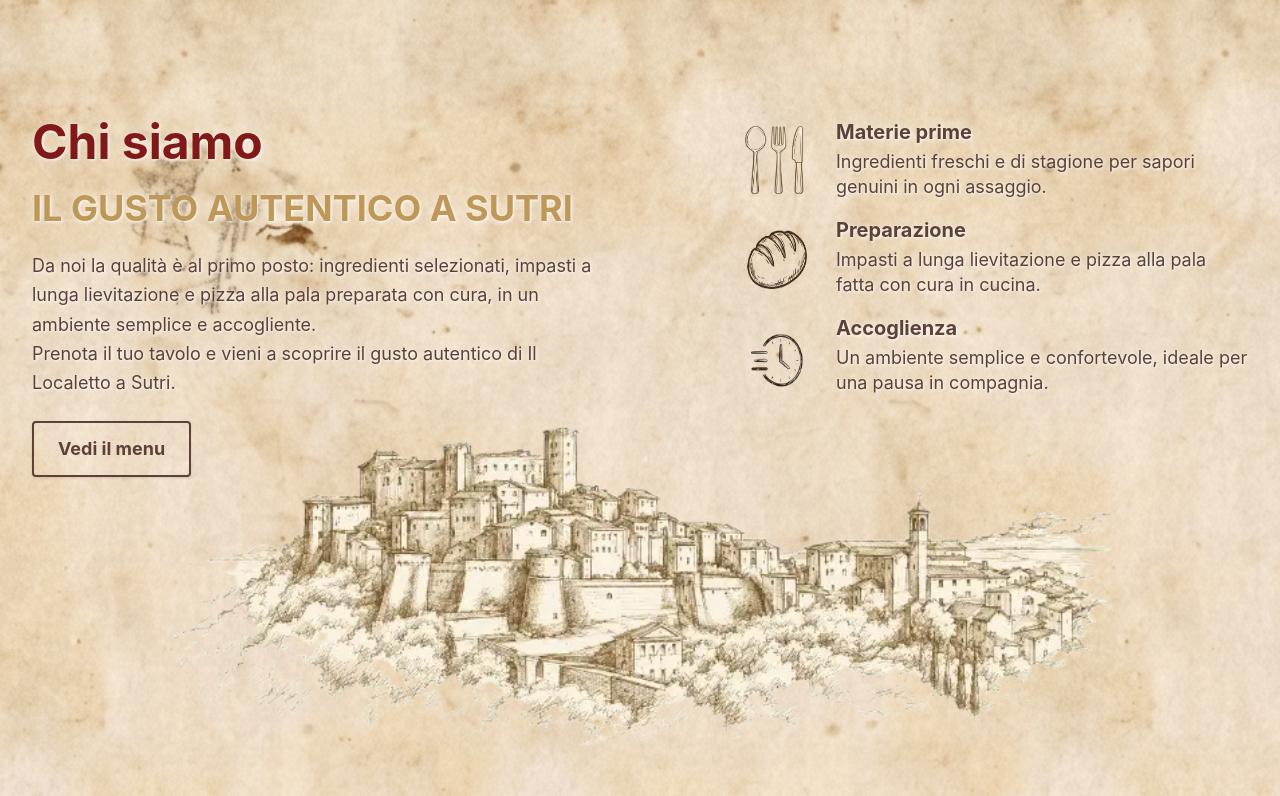
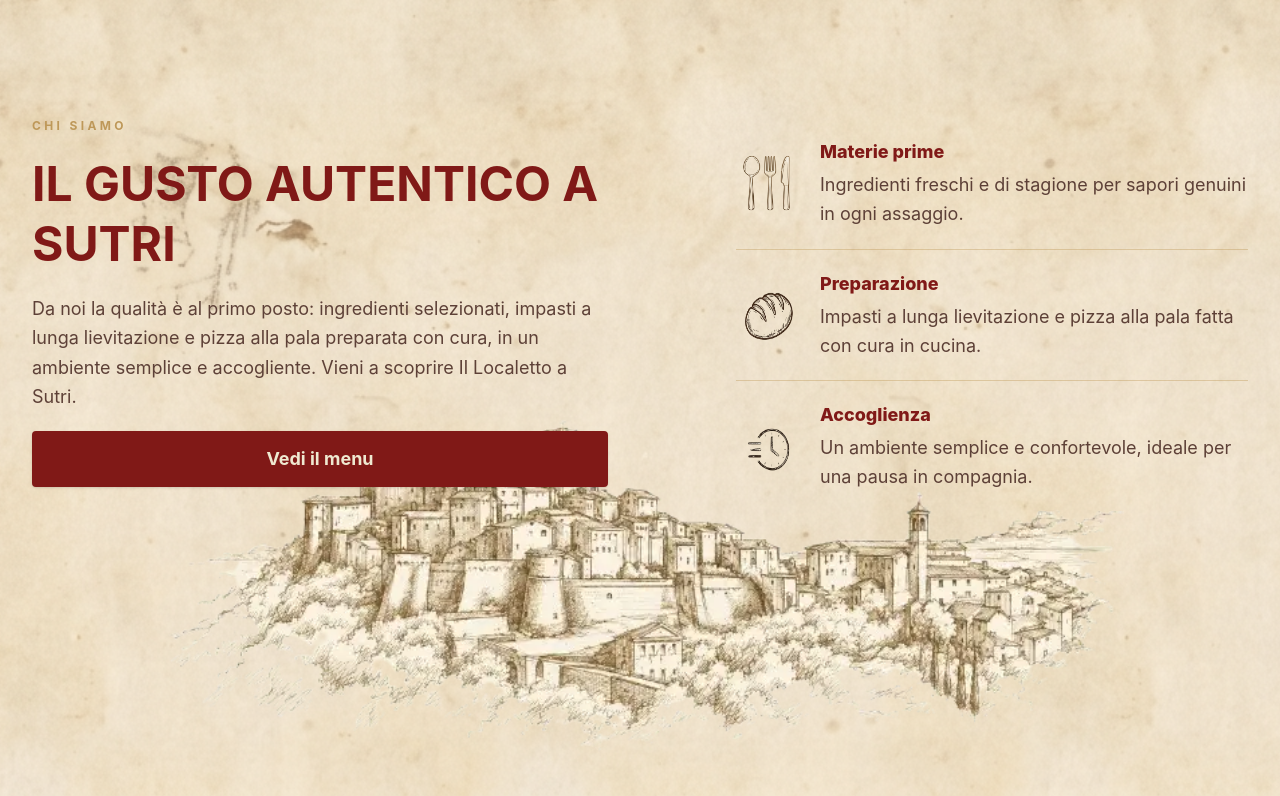
Before and after one commit to Gxbriel99/ilLocaletto_nextjs, a Next.js app: page / in a window 1280 px wide. Shown: the part 882-1678 px from the top of the page. Built offline with nearby package versions, Linux system fonts and the light colour scheme.

Commit message:
Terminate modifiche

```diff
--- a/src/app/components/blocks/About.tsx
+++ b/src/app/components/blocks/About.tsx
@@ -29,9 +29,9 @@ export default function About() {
   return (
     <section
       id="chi-siamo"
-      className="relative min-h-screen w-full overflow-hidden md:h-screen"
+      className="relative w-full overflow-hidden md:min-h-screen md:h-screen"
     >
-      <div className="pointer-events-none absolute inset-x-0 -top-20 z-[1] h-[calc(100%+5rem)] w-full overflow-hidden md:-top-15 md:h-[calc(100%+4rem)]">
+      <div className="pointer-events-none absolute inset-0 z-[1] w-full overflow-hidden md:inset-x-0 md:-top-15 md:top-auto md:h-[calc(100%+4rem)]">
         <Image
           src="/test.png"
           alt=""
@@ -43,50 +43,55 @@ export default function About() {
           className="object-cover object-[center_32%] md:object-[center_45%]"
           aria-hidden
         />
+        <div className="absolute inset-0 hidden bg-localetto-cream/40 md:block" />
       </div>
 
-      <div className="relative z-20 mx-auto w-full max-w-7xl px-4 pb-8 pt-[18vh] sm:px-6 sm:pb-10 sm:pt-[9vh] md:px-8 md:pb-[40vh] md:pt-[10vh] lg:top-[15vh] lg:px-8 lg:pb-0 lg:pt-0">
-        <div className="flex flex-col gap-16 sm:gap-20 md:grid md:grid-cols-2 md:items-start md:gap-x-10 md:gap-y-8 lg:grid lg:grid-cols-2 lg:gap-8">
-          <header className="mx-auto w-full max-w-xl space-y-3 text-center sm:space-y-4 md:mx-0 md:max-w-none md:text-left md:space-y-4 lg:mx-0 lg:max-w-xl lg:text-start lg:space-y-5">
-            <h2 className="text-center text-2xl font-bold text-[#801917] text-shadow-[1px_1px_3px_rgba(255,255,255,0.9),0_0_12px_rgba(255,255,255,0.55)] sm:text-2xl md:text-start md:text-3xl lg:text-5xl">
+      <div className="relative z-20 mx-auto w-full max-w-7xl px-5 pb-10 pt-24 sm:px-6 sm:pt-28 md:flex-1 md:px-8 md:pb-[40vh] md:pt-[10vh] lg:top-[15vh] lg:px-8 lg:pb-0 lg:pt-0">
+        <div className="flex flex-col gap-5 md:grid md:grid-cols-2 md:items-start md:gap-x-10 md:gap-y-8 lg:gap-8">
+          <header className="flex flex-col gap-3 text-left sm:gap-4 md:max-w-xl md:gap-5">
+            <p className="hidden text-xs font-bold uppercase tracking-[0.28em] text-[#BE9859] md:block">
               Chi siamo
+            </p>
+            <h2 className="text-lg font-bold uppercase text-[#801917] md:text-3xl md:leading-tight lg:text-5xl">
+              <span className="md:hidden">Chi siamo</span>
+              <span className="hidden md:inline">Il gusto autentico a Sutri</span>
             </h2>
-            <h3 className="text-4xl font-bold uppercase leading-tight text-[#BE9859] text-shadow-[1px_1px_3px_rgba(255,255,255,0.9),0_0_12px_rgba(255,255,255,0.55)] sm:text-4xl md:text-3xl md:leading-snug lg:text-4xl lg:leading-tight lg:whitespace-nowrap">
+            <h3 className="text-3xl font-bold uppercase leading-tight text-[#801917] sm:text-4xl md:hidden">
               Il gusto autentico a Sutri
             </h3>
-            <p className="mx-auto max-w-prose text-base leading-relaxed text-[#5D4037] text-shadow-[1px_1px_3px_rgba(255,255,255,0.9),0_0_12px_rgba(255,255,255,0.55)] sm:text-base md:mx-0 md:max-w-none lg:mx-0 lg:text-lg">
+            <p className="max-w-prose text-lg leading-relaxed text-[#5D4037] md:text-lg">
               Da noi la qualità è al primo posto: ingredienti selezionati, impasti a lunga
               lievitazione e pizza alla pala preparata con cura, in un ambiente semplice e
-              accogliente.
-              <br />
-              Prenota il tuo tavolo e vieni a scoprire il gusto autentico di Il Localetto a
-              Sutri.
+              accogliente. Vieni a scoprire Il Localetto a Sutri.
             </p>
             <Link
               href="/menu"
-              className="mx-auto mt-1 inline-flex w-full items-center justify-center rounded border-2 border-[#5D4037] px-5 py-3 text-lg font-bold text-[#5D4037] shadow transition-colors hover:bg-[#5D4037] hover:text-white focus:outline-none focus:ring-2 focus:ring-[#5D4037] focus:ring-offset-2 sm:w-auto sm:px-6 sm:py-3 sm:text-lg md:mx-0 lg:mx-0"
+              className="inline-flex w-full items-center justify-center rounded border-2 border-[#5D4037] px-5 py-3 text-lg font-bold text-[#5D4037] shadow transition-colors hover:bg-[#5D4037] hover:text-white sm:w-auto md:text-base md:border-[#801917] md:bg-[#801917] md:text-[#EFE9D1] md:hover:border-[#BE9859] md:hover:bg-[#BE9859] lg:text-lg"
             >
               Vedi il menu
             </Link>
           </header>
 
-          <ul className="relative z-20 mx-auto list-none w-full max-w-md space-y-3 text-left text-[#5D4037] sm:max-w-lg sm:space-y-3.5 md:mx-0 md:max-w-none md:space-y-4 lg:max-w-lg lg:justify-self-end">
+          <ul className="list-none md:max-w-lg md:justify-self-end lg:max-w-lg">
             {features.map(({ icon, title, text }) => (
-              <li key={title}>
-                <article className="flex items-start gap-4 sm:gap-5 md:gap-5">
+              <li
+                key={title}
+                className="border-b border-[#BE9859]/40 py-4 last:border-b-0 last:pb-0 md:py-5"
+              >
+                <article className="flex items-start gap-4 sm:gap-5 md:items-center md:gap-5">
                   <Image
                     src={icon}
                     alt=""
                     width={80}
                     height={80}
-                    className="mt-0.5 size-14 shrink-0 sm:size-14 md:size-16 lg:size-20"
+                    className="size-14 shrink-0 sm:size-16 md:size-14 lg:size-16"
                     aria-hidden
                   />
-                  <div className="min-w-0 space-y-0.5 sm:space-y-1">
-                    <h3 className="text-base font-bold text-shadow-[1px_1px_3px_rgba(255,255,255,0.9),0_0_12px_rgba(255,255,255,0.55)] sm:text-base md:text-lg lg:text-xl">
+                  <div className="min-w-0 space-y-1">
+                    <h3 className="text-lg font-extrabold text-[#801917] md:text-base lg:text-lg">
                       {title}
                     </h3>
-                    <p className="text-sm leading-snug text-shadow-[1px_1px_3px_rgba(255,255,255,0.9),0_0_12px_rgba(255,255,255,0.55)] sm:text-sm md:text-base lg:text-lg">
+                    <p className="text-base leading-relaxed text-[#5D4037] md:text-base lg:text-lg">
                       {text}
                     </p>
                   </div>
@@ -97,7 +102,7 @@ export default function About() {
         </div>
       </div>
 
-      <div className="relative z-10 mx-auto mt-6 h-[28vh] w-full max-w-7xl shrink-0 px-4 sm:mt-8 sm:h-[30vh] sm:px-6 md:absolute md:inset-x-0 md:bottom-[14vh] md:mx-0 md:mt-0 md:h-[34vh] md:max-w-none md:px-8 lg:bottom-0 lg:h-[58vh] lg:px-0">
+      <div className="relative z-10 mx-auto hidden w-full max-w-7xl md:absolute md:inset-x-0 md:bottom-[14vh] md:block md:mx-0 md:h-[34vh] md:max-w-none md:px-8 lg:bottom-0 lg:h-[58vh] lg:px-0">
         <Image
           src="/paesaggio.webp"
           alt="Paesaggio intorno a Sutri"
@@ -105,7 +110,7 @@ export default function About() {
           sizes="(max-width: 768px) 100vw, 1600px"
           quality={100}
           unoptimized
-          className="object-contain object-top md:object-[center_15%] lg:object-bottom"
+          className="object-contain object-[center_15%] lg:object-bottom"
         />
       </div>
     </section>
--- a/src/app/components/blocks/Delivery.tsx
+++ b/src/app/components/blocks/Delivery.tsx
@@ -24,7 +24,7 @@ export default function Delivery() {
             <h2
               className="text-4xl font-bold text-shadow-[2px_2px_6px_rgba(0,0,0,0.5),0_0_16px_rgba(0,0,0,0.35)] sm:text-5xl md:text-6xl lg:text-7xl"
             >
-              ASPORTO - IL LOCALETTO
+              ASPORTO - <span className="whitespace-nowrap">IL LOCALETTO</span>
             </h2>
             <p className="text-lg leading-relaxed text-shadow-[1px_1px_4px_rgba(0,0,0,0.45)] sm:text-xl md:text-2xl lg:text-3xl">
               Gusta la tradizione autentica con il nostro servizio di asporto. <br />
--- a/src/app/components/blocks/Header.tsx
+++ b/src/app/components/blocks/Header.tsx
@@ -70,7 +70,7 @@ export default function Header() {
             </Link>
             <Link
               href="/menu"
-              className="inline-flex items-center justify-center whitespace-nowrap font-semibold px-7 py-3 rounded shadow transition text-xl text-[#5D4037] bg-[#BE9859] hover:bg-[#EFE9D1]
+              className="inline-flex items-center justify-center whitespace-nowrap font-semibold px-7 py-3 rounded shadow transition text-xl text-[#5D4037] bg-[#BE9859] hover:bg-[#801917] hover:text-white active:bg-[#801917] active:text-white
                 w-full md:w-auto md:min-w-[240px] md:max-w-[240px] md:px-6 md:py-2.5 md:text-lg
                 lg:min-w-[260px] lg:max-w-[260px] lg:px-7 lg:py-3 lg:text-xl"
             >
```
